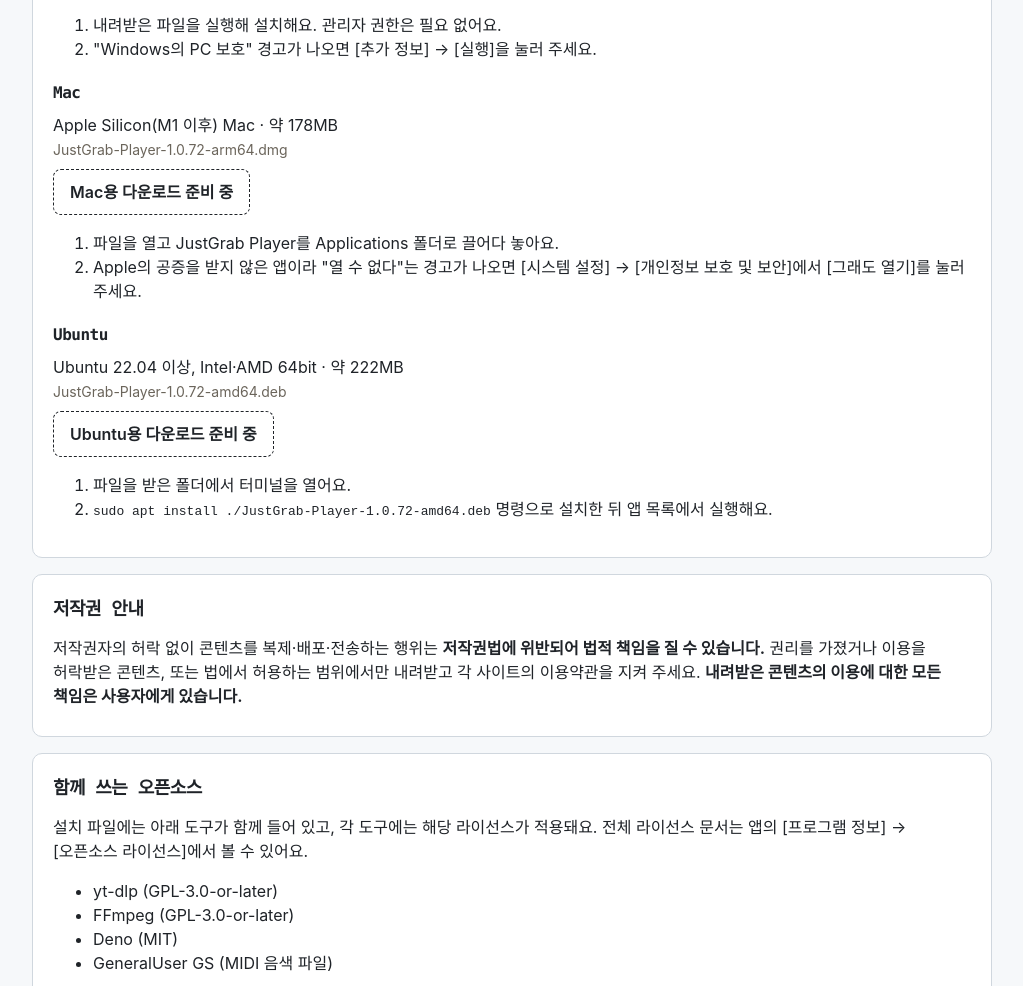
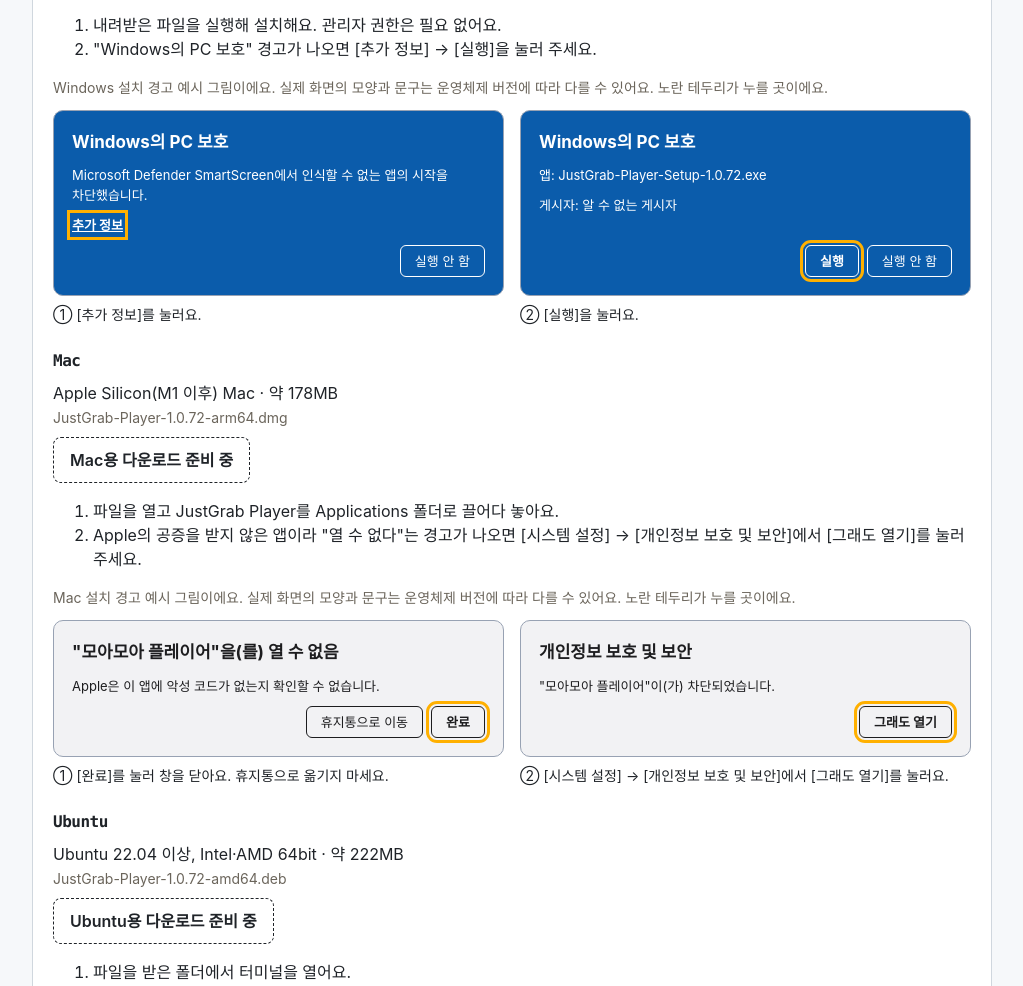
Before and after one commit to it-solvers/it-solvers.github.io, a plain HTML site: page insights/justgrab-player.html in a window 1280 px wide. Shown: the part 1552-2538 px from the top of the page, without its empty margins (128-1151 px from the left). Drawn offline with Linux system fonts and the light colour scheme.

Commit message:
모아모아 플레이어 페이지에 설치 경고 예시 그림 추가
Co-Authored-By: Claude Sonnet 5.5 <noreply@anthropic.com>

```diff
--- a/insights/justgrab-player.html
+++ b/insights/justgrab-player.html
@@ -65,6 +65,21 @@
   <script src="../js/effects.js?v=20261125-1" defer></script>
   <script src="../js/theme.js"></script>
   <style>.download-pending { display: inline-block; padding: 10px 16px; border: 1px dashed currentColor; border-radius: 8px; font-weight: 600; } .lease-overview code { overflow-wrap: anywhere; }</style>
+  <style>
+    /* 설치 경고 예시 그림: 두 화면 밝기에서 똑같이 보이도록 색을 고정 */
+    .warn-steps { display: grid; grid-template-columns: repeat(auto-fit, minmax(240px, 1fr)); gap: 16px; margin: 12px 0 24px; }
+    .warn-steps figure { margin: 0; display: flex; flex-direction: column; gap: 8px; }
+    .warn-steps figcaption { font-size: 14px; }
+    .warn-box { flex: 1; display: flex; flex-direction: column; gap: 10px; padding: 18px; border-radius: 10px; border: 1px solid #98a2b3; font-size: 13px; line-height: 1.55; }
+    .warn-box span { color: inherit !important; }
+    .warn-win { background: #0b5cab; color: #ffffff; }
+    .warn-mac { background: #f2f2f4; color: #1d1d1f; }
+    .warn-box .warn-title { font-size: 17px; font-weight: 700; }
+    .warn-box .warn-buttons { margin-top: auto; display: flex; flex-wrap: wrap; justify-content: flex-end; gap: 8px; }
+    .warn-box .warn-btn { padding: 5px 14px; border: 1px solid currentColor; border-radius: 6px; }
+    .warn-box .warn-press { outline: 3px solid #ffb000; outline-offset: 2px; font-weight: 700; }
+    .warn-box .warn-link { align-self: flex-start; text-decoration: underline; }
+  </style>
   <script type="application/ld+json">
 {
   "@context": "https://schema.org",
@@ -230,6 +245,27 @@
         <li>내려받은 파일을 실행해 설치해요. 관리자 권한은 필요 없어요.</li>
         <li>"Windows의 PC 보호" 경고가 나오면 [추가 정보] → [실행]을 눌러 주세요.</li>
       </ol>
+      <p class="muted">Windows 설치 경고 예시 그림이에요. 실제 화면의 모양과 문구는 운영체제 버전에 따라 다를 수 있어요. 노란 테두리가 누를 곳이에요.</p>
+      <div class="warn-steps">
+        <figure>
+          <div class="warn-box warn-win">
+            <span class="warn-title">Windows의 PC 보호</span>
+            <span>Microsoft Defender SmartScreen에서 인식할 수 없는 앱의 시작을 차단했습니다.</span>
+            <span class="warn-link warn-press">추가 정보</span>
+            <span class="warn-buttons"><span class="warn-btn">실행 안 함</span></span>
+          </div>
+          <figcaption>① [추가 정보]를 눌러요.</figcaption>
+        </figure>
+        <figure>
+          <div class="warn-box warn-win">
+            <span class="warn-title">Windows의 PC 보호</span>
+            <span>앱: JustGrab-Player-Setup-1.0.72.exe</span>
+            <span>게시자: 알 수 없는 게시자</span>
+            <span class="warn-buttons"><span class="warn-btn warn-press">실행</span><span class="warn-btn">실행 안 함</span></span>
+          </div>
+          <figcaption>② [실행]을 눌러요.</figcaption>
+        </figure>
+      </div>
 
       <h3>Mac</h3>
       <p>Apple Silicon(M1 이후) Mac · 약 178MB<br><span class="muted">JustGrab-Player-1.0.72-arm64.dmg</span></p>
@@ -239,6 +275,25 @@
         <li>파일을 열고 JustGrab Player를 Applications 폴더로 끌어다 놓아요.</li>
         <li>Apple의 공증을 받지 않은 앱이라 "열 수 없다"는 경고가 나오면 [시스템 설정] → [개인정보 보호 및 보안]에서 [그래도 열기]를 눌러 주세요.</li>
       </ol>
+      <p class="muted">Mac 설치 경고 예시 그림이에요. 실제 화면의 모양과 문구는 운영체제 버전에 따라 다를 수 있어요. 노란 테두리가 누를 곳이에요.</p>
+      <div class="warn-steps">
+        <figure>
+          <div class="warn-box warn-mac">
+            <span class="warn-title">"모아모아 플레이어"을(를) 열 수 없음</span>
+            <span>Apple은 이 앱에 악성 코드가 없는지 확인할 수 없습니다.</span>
+            <span class="warn-buttons"><span class="warn-btn">휴지통으로 이동</span><span class="warn-btn warn-press">완료</span></span>
+          </div>
+          <figcaption>① [완료]를 눌러 창을 닫아요. 휴지통으로 옮기지 마세요.</figcaption>
+        </figure>
+        <figure>
+          <div class="warn-box warn-mac">
+            <span class="warn-title">개인정보 보호 및 보안</span>
+            <span>"모아모아 플레이어"이(가) 차단되었습니다.</span>
+            <span class="warn-buttons"><span class="warn-btn warn-press">그래도 열기</span></span>
+          </div>
+          <figcaption>② [시스템 설정] → [개인정보 보호 및 보안]에서 [그래도 열기]를 눌러요.</figcaption>
+        </figure>
+      </div>
 
       <h3>Ubuntu</h3>
       <p>Ubuntu 22.04 이상, Intel·AMD 64bit · 약 222MB<br><span class="muted">JustGrab-Player-1.0.72-amd64.deb</span></p>
```
Also changed, not shown: 1 other file.
